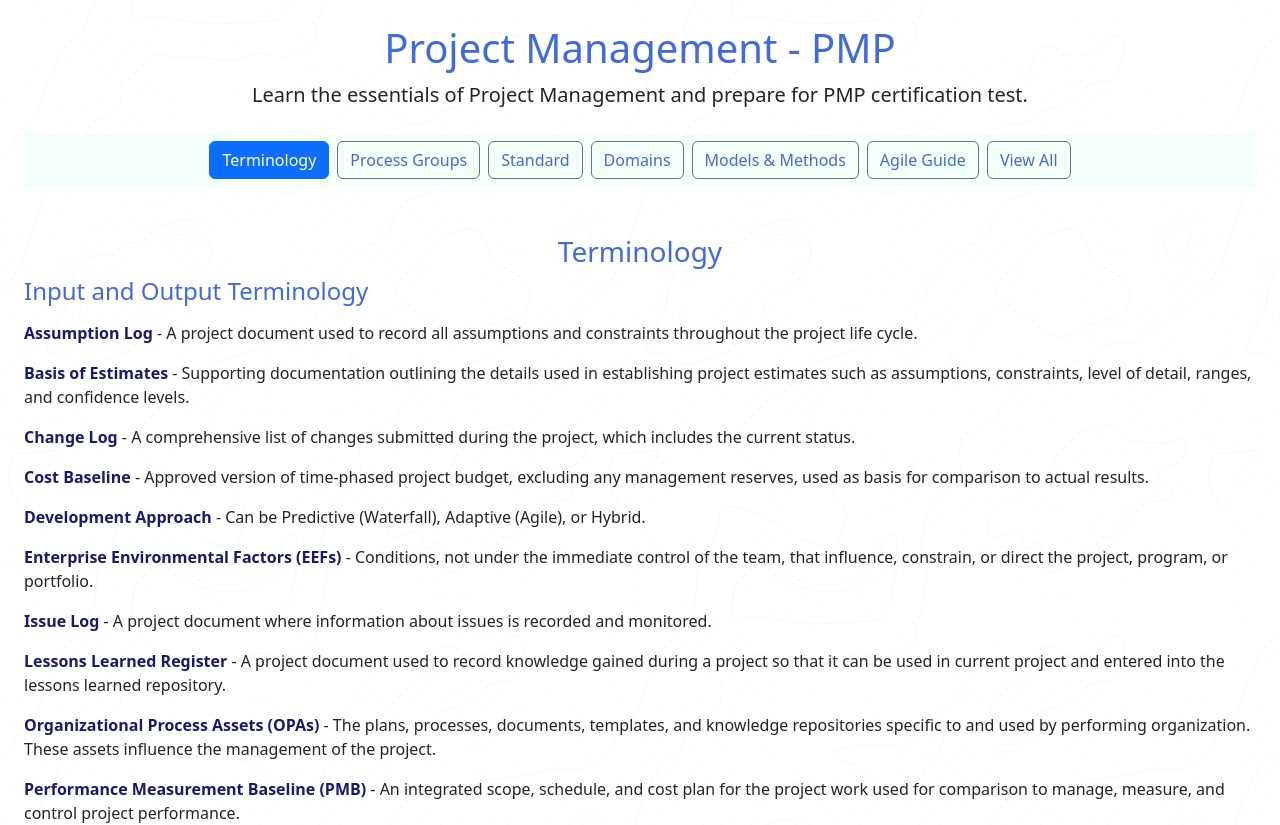
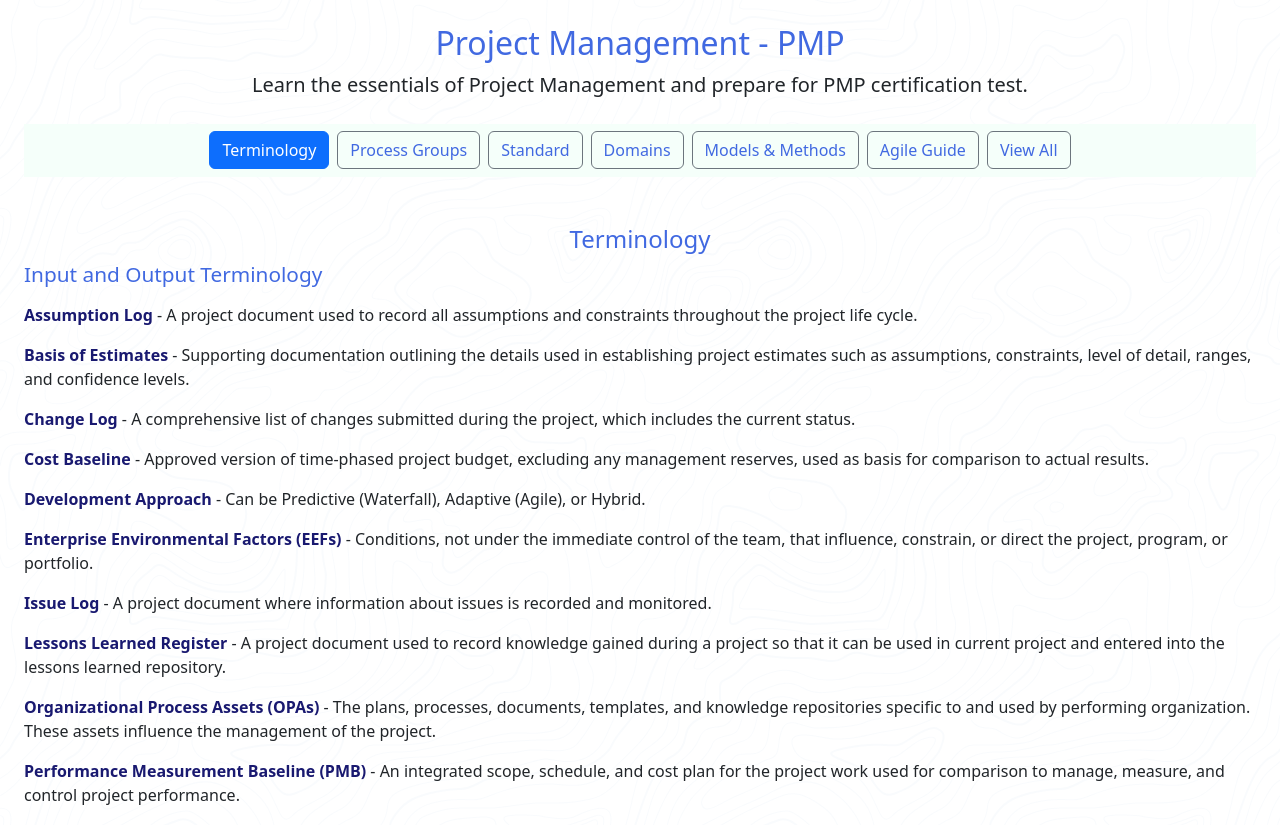
Before and after one commit to divyesh-jani/learning-project-management, a React (Vite) app: page / in a window 1280 px wide. Shown: the top 825 px of the page. Built offline with nearby package versions, Linux system fonts and the light colour scheme.

Commit message:
Headings styling changes

```diff
--- a/src/App.jsx
+++ b/src/App.jsx
@@ -31,7 +31,7 @@
   return (
     <div>
       <header className='px-4 my-4 text-center'>
-        <h1 className='display-6 fw-normal'>Project Management - PMP</h1>
+        <h1 className='fw-normal'>Project Management - PMP</h1>
         <div className='col-lg-10 mx-auto'>
           <p className='lead mb-4 fw-normal'>Learn the essentials of Project Management and prepare for PMP certification test.</p>
         </div>
@@ -65,7 +65,7 @@
             <li className="nav-item mx-1 px-1"><a href="https://github.com/divyesh-jani/" target="_blank" data-bs-toggle="tooltip" data-bs-title="Github Account" data-bs-custom-class="custom-bs-tooltip"><img src="https://divyeshjani.github.io/shared/img/github.png" className="nav-link px-2 text-body-secondary social" alt="Github" /></a></li>
             <li className="nav-item mx-1 px-1"><a href="https://divyeshjani.com" target="_blank" data-bs-toggle="tooltip" data-bs-title="Divyesh Jani Portfolio" data-bs-custom-class="custom-bs-tooltip"><img src="https://divyeshjani.github.io/shared/img/favicon.png" className="nav-link px-2 text-body-secondary social-lg" alt="DivyeshJani.com" /></a></li>
             <li className="nav-item mx-1 px-1"><a href="mailto:contact.djani@gmail.com?subject=Hello from your website" data-bs-toggle="tooltip" data-bs-title="Email Divyesh" data-bs-custom-class="custom-bs-tooltip"><img src="https://divyeshjani.github.io/shared/img/email.png" className="nav-link px-2 text-body-secondary social" alt="Email" /></a></li>
-            <li className="nav-item mx-1 px-1"><a href="https://divyesh.org" target="_blank" data-bs-toggle="tooltip" data-bs-title="Donate" data-bs-custom-class="custom-bs-tooltip"><img src="https://divyeshjani.github.io/shared/img/donate.png" className="nav-link px-2 text-body-secondary social" alt="Divyesh.org" /></a></li>
+            <li className="nav-item mx-1 px-1"><a href="https://divyesh.org" target="_blank" data-bs-toggle="tooltip" data-bs-title="Change Lives" data-bs-custom-class="custom-bs-tooltip"><img src="https://divyeshjani.github.io/shared/img/donate.png" className="nav-link px-2 text-body-secondary social" alt="Divyesh.org" /></a></li>
           </ul>
           <div className='col-lg-12 mx-auto text-body-secondary'>
             <p className='mb-4'>© 2024-2026 Project Management Institute (<a href='https://www.pmi.org/' target='_blank'>PMI</a>) and Divyesh Jani. Images credit <a href='https://www.pmi.org/standards/' target='_blank'>PMI books and resources</a> including PMBOK 6<sup>th</sup> and 7<sup>th</sup> Edition.</p>
--- a/src/index.css
+++ b/src/index.css
@@ -1,3 +1,9 @@
 :root {
   font-family: -apple-system, BlinkMacSystemFont, Inter, system-ui, Avenir, Helvetica, Arial, sans-serif;
 }
+
+body,
+html {
+    -webkit-font-smoothing: antialiased;
+    -moz-osx-font-smoothing: grayscale;
+}
```
Also changed, not shown: src/App.css.
